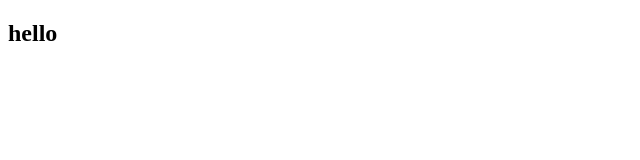
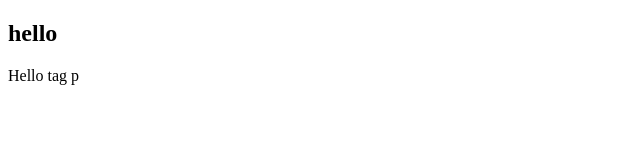
Before and after one commit to RezaRamezanisani/git, a plain HTML site: page index.html in a window 1280 px wide. Shown: the full height of the page, 0-640 px from the left. Drawn offline with Linux system fonts and the light colour scheme.

Commit message:
add tag p in html

```diff
--- a/index.html
+++ b/index.html
@@ -10,5 +10,7 @@
 <body>
 <h2>hello</h2>
 
+<p>Hello tag p</p>
+
 </body>
 </html>
```
